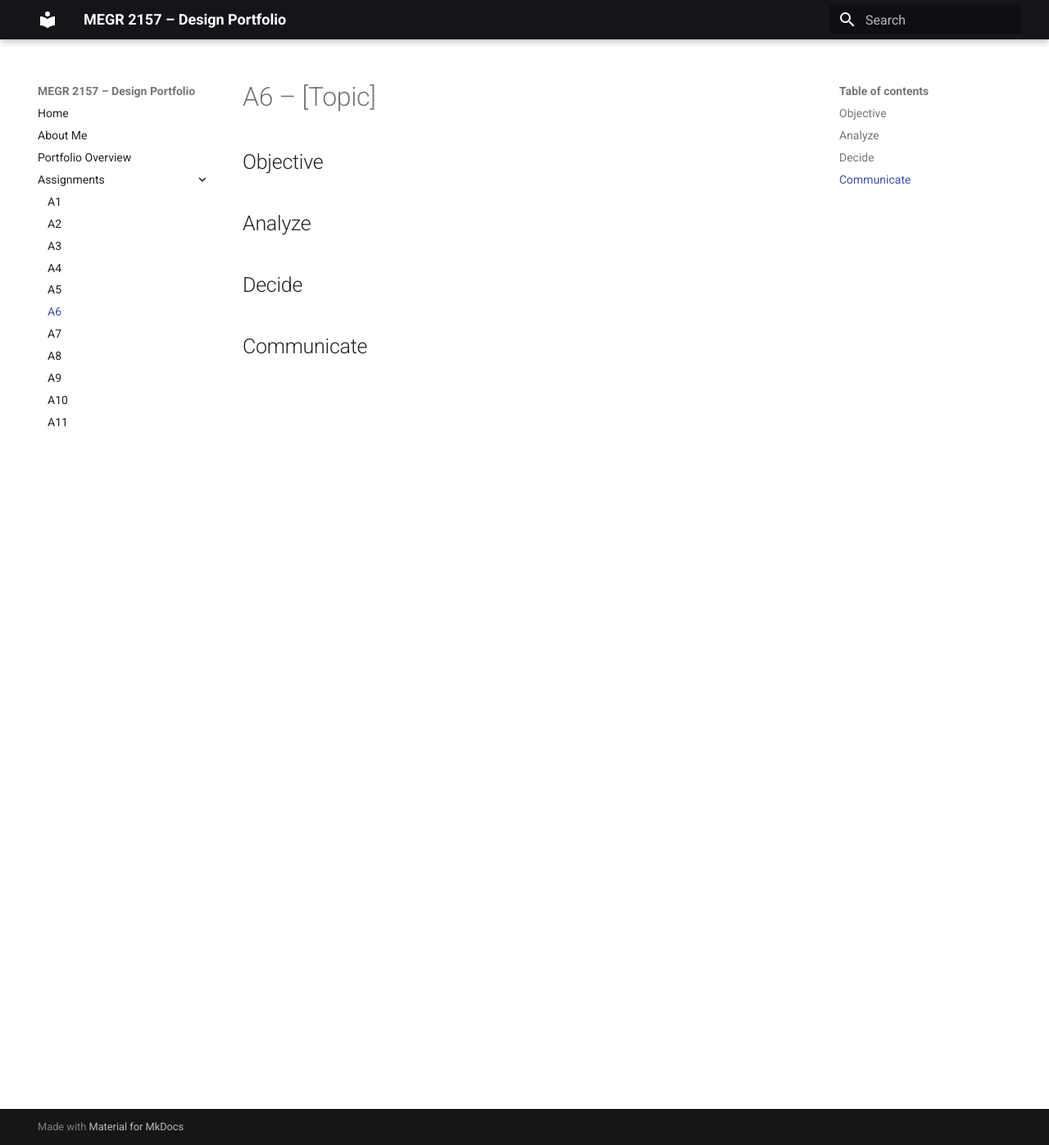
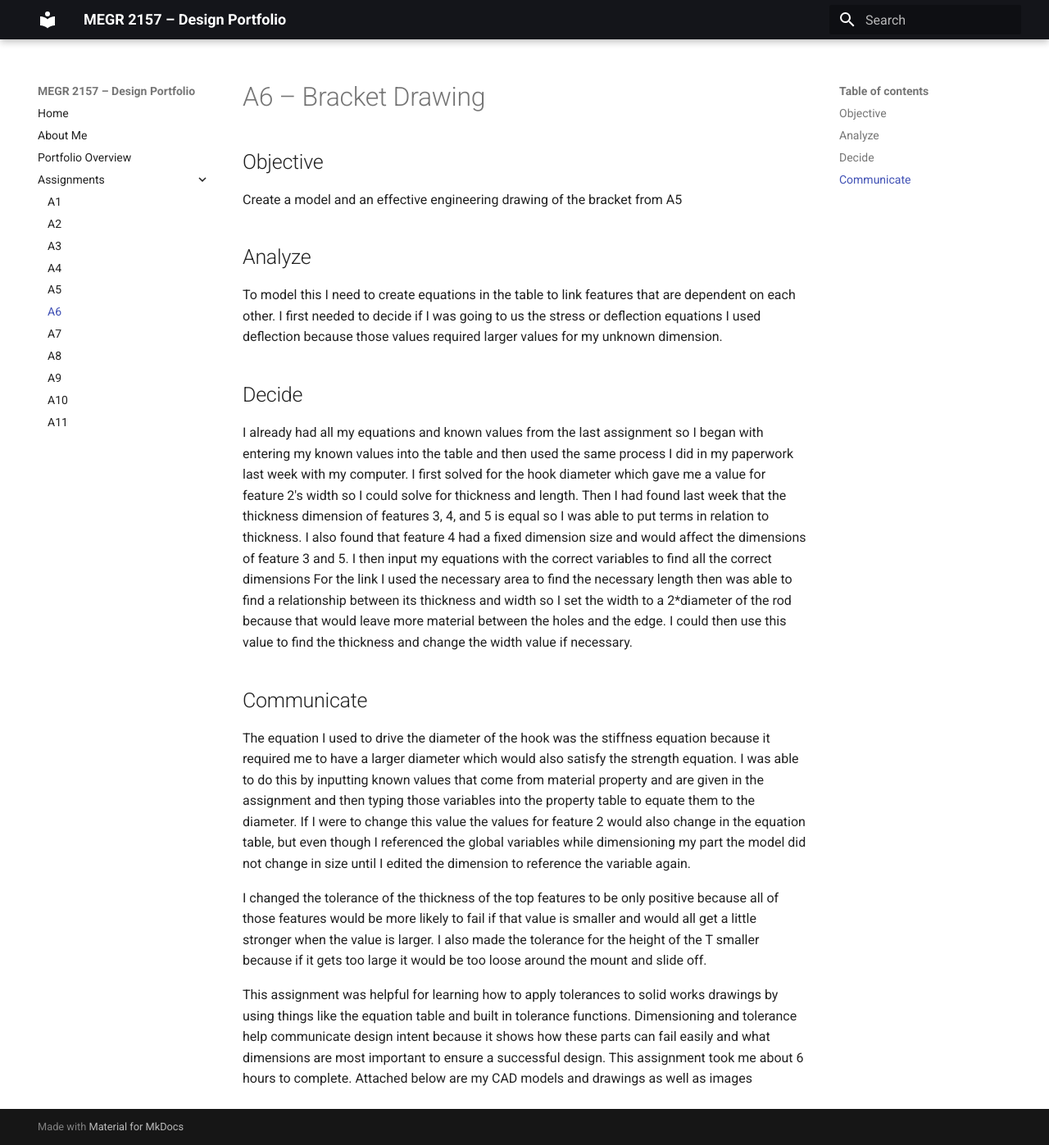
Before and after one commit to whodges5-art/wyatt-hodges-design-projects-portfolio, an MkDocs documentation site: the page built from docs/assignments/A06/index.md, in a window 1280 px wide and 1397 px high. Shown: the whole window at 82% size. Built offline with MkDocs 1.6.1 and Material for MkDocs 9.7.7, drawn with Linux system fonts in a browser that asks for light colours.

Commit message:
Update index.md

```diff
--- a/docs/assignments/A06/index.md
+++ b/docs/assignments/A06/index.md
@@ -1,12 +1,18 @@
-# A6 – [Topic]
+# A6 – Bracket Drawing
 
 ## Objective
-
+Create a model and an effective engineering drawing of the bracket from A5
 
 ## Analyze
-
+To model this I need to create equations in the table to link features that are dependent on each other. I first needed to decide if I was going to us the stress or deflection equations I used deflection because those values required larger values for my unknown dimension.
 
 ## Decide
-
+I already had all my equations and known values from the last assignment so I began with entering my known values into the table and then used the same process I did in my paperwork last week with my computer. I first solved for the hook diameter which gave me a value for feature 2's width so I could solve for thickness and length. Then I had found last week that the thickness dimension of features 3, 4, and 5 is equal so I was able to put terms in relation to thickness. I also found that feature 4 had a fixed dimension size and would affect the dimensions of feature 3 and 5. I then input my equations with the correct variables to find all the correct dimensions For the link I used the necessary area to find the necessary length then was able to find a relationship between its thickness and width so I set the width to a 2*diameter of the rod because that would leave more material between the holes and the edge. I could then use this value to find the thickness and change the width value if necessary.
 
 ## Communicate
+The equation I used to drive the diameter of the hook was the stiffness equation because it required me to have a larger diameter which would also satisfy the strength equation. I was able to do this by inputting known values that come from material property and are given in the assignment and then typing those variables into the property table to equate them to the diameter. If I were to change this value the values for feature 2 would also change in the equation table, but even though I referenced the global variables while dimensioning my part the model did not change in size until I edited the dimension to reference the variable again.
+
+I changed the tolerance of the thickness of the top features to be only positive because all of those features would be more likely to fail if that value is smaller and would all get a little stronger when the value is larger. I also made the tolerance for the height of the T smaller because if it gets too large it would be too loose around the mount and slide off.
+
+This assignment was helpful for learning how to apply tolerances to solid works drawings by using things like the equation table and built in tolerance functions. Dimensioning and tolerance help communicate design intent because it shows how these parts can fail easily and what dimensions are most important to ensure a successful design. This assignment took me about 6 hours to complete.
+Attached below are my CAD models and drawings as well as images
```
